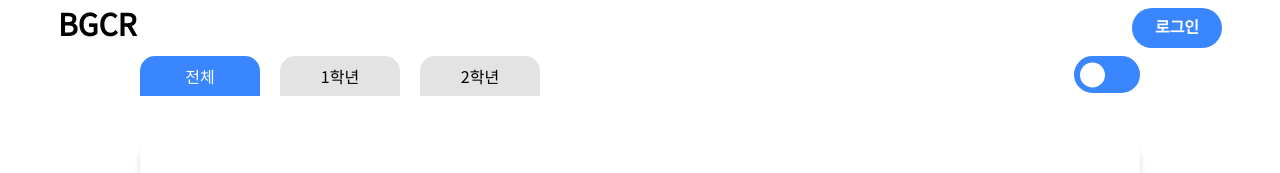
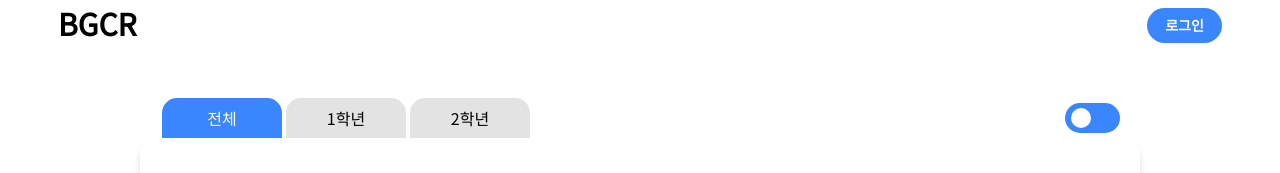
Before and after one commit to Bamdoliro/BGCR-client, a React (Create React App) app: page / in a window 1280 px wide. Shown: the top 173 px of the page. Built offline with nearby package versions, Linux system fonts and the light colour scheme; grey boxes are pictures that could not be loaded.

Commit message:
FIX :: CSS 수정 - 로그인 버튼 사이즈 수정 - tab bar 정렬 - tab bat 랑 section 합체

```diff
--- a/src/components/Header/Header.scss
+++ b/src/components/Header/Header.scss
@@ -11,13 +11,13 @@ header{
         margin-left: 50px;
     }
     button{
-        width: 90px;
-        height: 40px;
+        width: 75px;
+        height: 35px;
         border-radius: 30px;
         background-color: $main-blue;
         color: #fff;
         font-weight: 600;
-        font-size: 16px;
+        font-size: 14px;
         line-height: 16px;
         border: none;
         margin-right: 50px;
--- a/src/components/Section/TapBar/ModSwitch/ModSwitch.scss
+++ b/src/components/Section/TapBar/ModSwitch/ModSwitch.scss
@@ -1,4 +1,7 @@
 @import '/src/styles/common.scss';
+
+.mod-switch {
+    margin-right: 20px;
 
     #switch {
         position: absolute;
@@ -19,13 +22,14 @@
             background: $main-blue;
         }
     }
+}
 
 .switch_label {
     position: relative;
     cursor: pointer;
     display: inline-block;
-    width: 66px;
-    height: 37px;
+    width: 55px;
+    height: 30px;
     background: $main-blue;
     border: 2px solid $main-blue;
     border-radius: 30px;
@@ -37,8 +41,8 @@
         transform: translateY(-50%);
         left: 4px;
         display: inline-block;
-        width: 25px;
-        height: 25px;
+        width: 20px;
+        height: 20px;
         border-radius: 20px;
         background: white;
         transition: 0.2s;
--- a/src/components/Section/TapBar/TapBar.scss
+++ b/src/components/Section/TapBar/TapBar.scss
@@ -5,12 +5,14 @@
     width: 1000px;
     margin: 0 auto;
     justify-content: space-between;
+    align-items: center;
+    position: relative;
+    top: 45px;
 
     #taps{
         width: 400px;
         display: flex;
-        justify-content: space-between;
-
+        margin-left: 20px;
         > input{
             display: none;
 
@@ -28,6 +30,7 @@
             line-height: 40px;
             background-color: #E3E3E3;
             border-radius: 15px 15px 0 0;
+            margin: 2px;
         }
     }
 }
```
Lines whose indentation alone changed are shown as unchanged.
